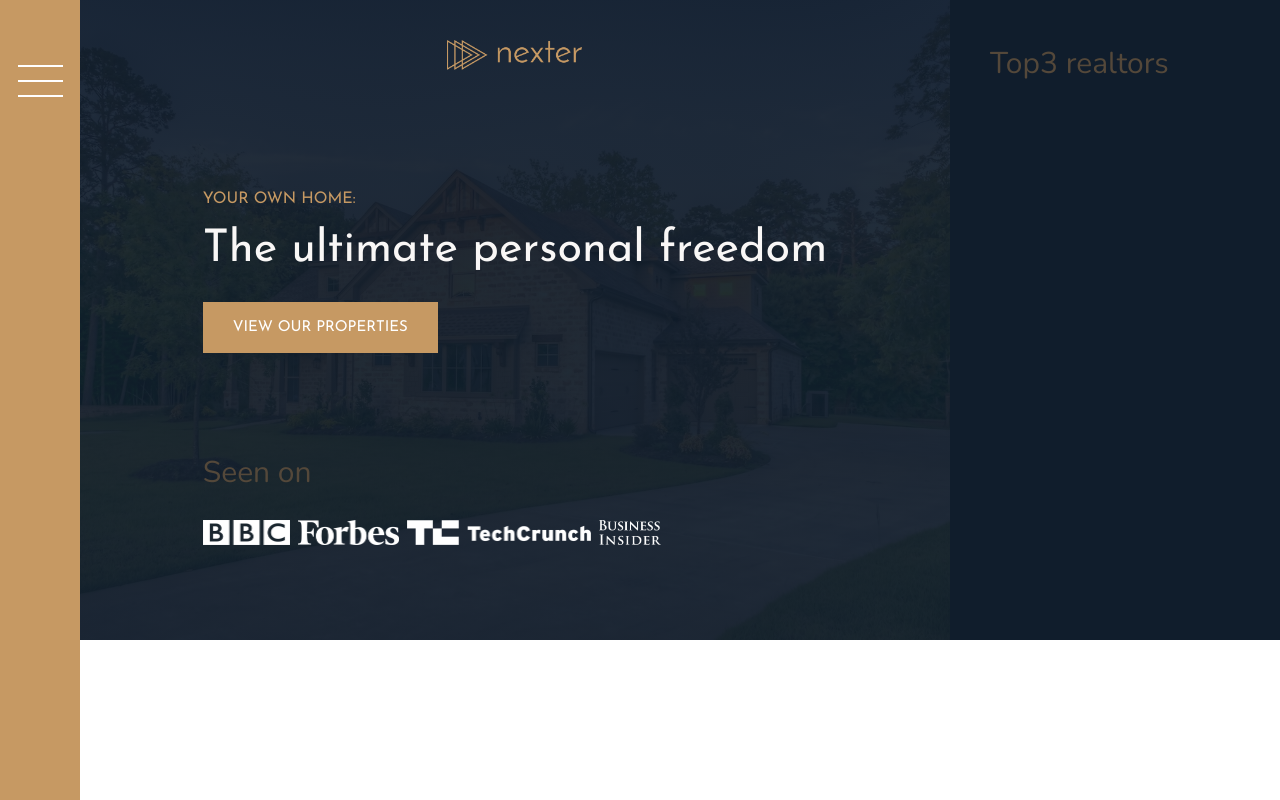
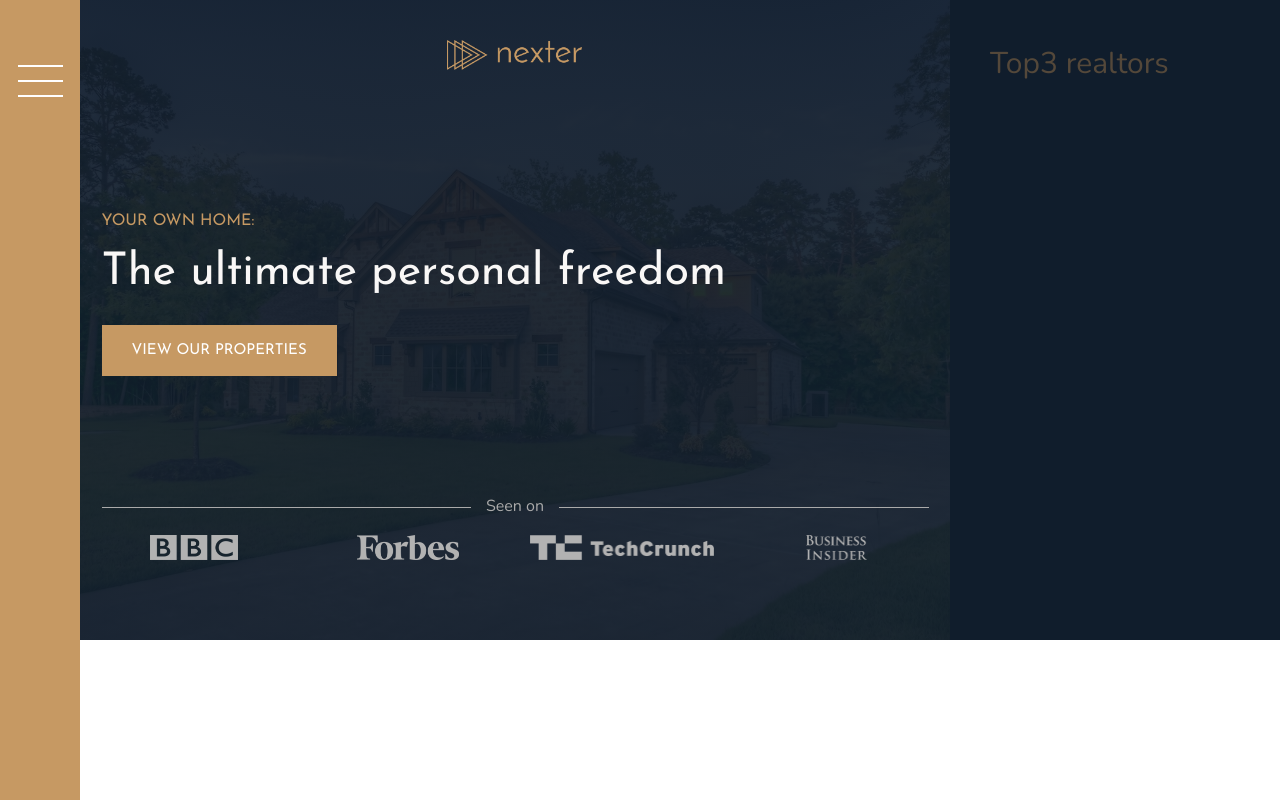
Before and after one commit to wyne-ybanez/Advanced-Sass-Grid, a website: page index.html in a window 1280 px wide. Shown: the top 800 px of the page. Drawn offline with nearby package versions, Linux system fonts and the light colour scheme.

Commit message:
Feature: Add header grid layout

```diff
--- a/sass/_header.scss
+++ b/sass/_header.scss
@@ -1,7 +1,11 @@
 .header {
   background-color: $color-grey-dark-1;
   grid-column: full-start / col-end 6;
-  background-image: linear-gradient(rgba($color-secondary, .93), rgba($color-secondary, .93)), url(../img/hero.jpeg);
+  background-image: linear-gradient(
+      rgba($color-secondary, 0.93),
+      rgba($color-secondary, 0.93)
+    ),
+    url(../img/hero.jpeg);
   background-size: cover;
   background-position: center;
   padding: 8rem;
@@ -27,14 +31,35 @@
     justify-self: start;
   }
 
+  // Even text can be part of a grid, not just other elements
   &__seenon-text {
+    display: grid;
+    grid-template-columns: 1fr max-content 1fr;
+    grid-gap: 1.5rem;
+    align-items: center;
 
+    font-size: 1.6rem;
+    color: $color-grey-light-2;
+
+    // Acts like a divider
+    &::before,
+    &::after {
+      content: '';
+      height: 1px;
+      display: block;
+      background-color: currentColor; // uses the parent color
+    }
   }
 
   &__seenon-logos {
+    display: grid;
+    grid-template-columns: repeat(4, 1fr);
+    column-gap: 3rem;
+    justify-items: center;
 
     img {
       height: 2.5rem;
+      filter: brightness(70%); // 100% is default
     }
   }
 }
```
Also changed, not shown: css/style.css.
